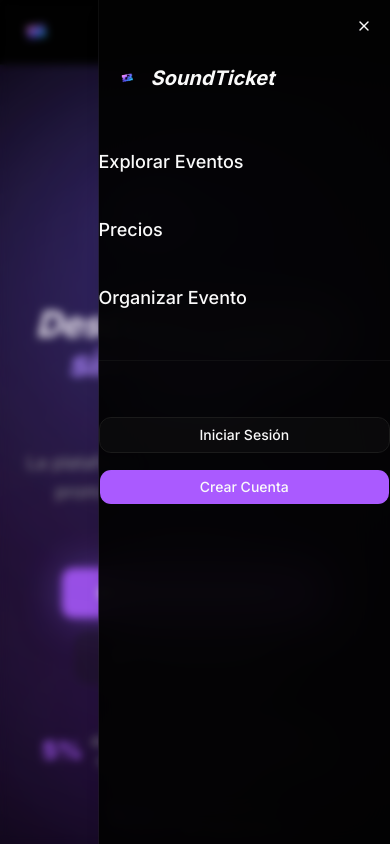
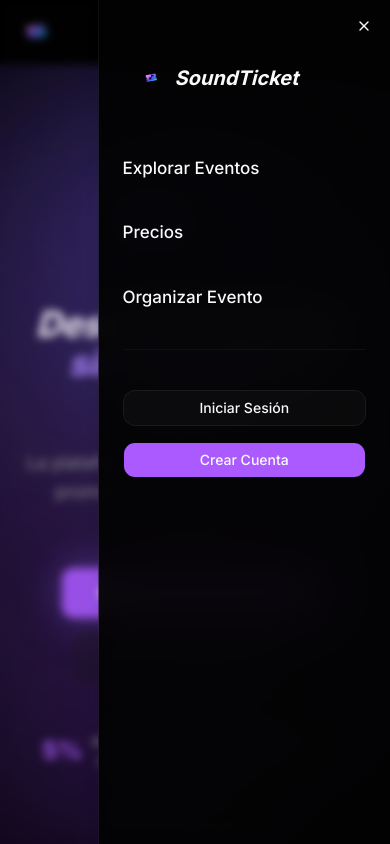
Before and after one commit to soundticket/soundticket, a Next.js app: page / in a window 390 px wide. Both pictures are taken after a click on the button 356 px from the left and 32 px from the top of the page. Shown: the top 844 px of the page. Built offline with nearby package versions, Linux system fonts and the light colour scheme; no server answers; the database is empty.

Commit message:
style: mobile menu scroll behavior and haptic active states for buttons

```diff
--- a/src/components/navbar.tsx
+++ b/src/components/navbar.tsx
@@ -27,6 +27,7 @@ export function Navbar() {
     const [authUser, setAuthUser] = useState<any>(null);
     const [dbUser, setDbUser] = useState<any>(null);
     const [loading, setLoading] = useState(true);
+    const [isOpen, setIsOpen] = useState(false);
 
     const supabase = createBrowserClient(
         process.env.NEXT_PUBLIC_SUPABASE_URL!,
@@ -156,65 +157,67 @@ export function Navbar() {
 
                     {/* Mobile Menu (Sheet) */}
                     <div className="md:hidden flex items-center">
-                        <Sheet>
-                            <SheetTrigger className="hover:bg-primary/10 hover:text-primary transition-colors h-9 w-9 rounded-md inline-flex items-center justify-center">
-                                <Menu className="h-6 w-6" />
+                        <Sheet open={isOpen} onOpenChange={setIsOpen}>
+                            <SheetTrigger className="hover:bg-primary/10 hover:text-primary transition-colors h-10 w-10 rounded-md inline-flex items-center justify-center active:scale-95 active:bg-primary/20">
+                                <Menu className="h-7 w-7" />
                             </SheetTrigger>
-                            <SheetContent side="right" className="w-[80vw] sm:w-[350px] flex flex-col pt-12 border-l border-border/50 bg-background/95 backdrop-blur-xl">
-                                <SheetHeader>
-                                    <SheetTitle className="text-left flex items-center gap-3 font-bold text-xl italic mb-4">
+                            <SheetContent side="right" className="w-[85vw] sm:w-[350px] flex flex-col pt-12 px-6 border-l border-border/50 bg-background/95 backdrop-blur-xl h-full overflow-hidden">
+                                <SheetHeader className="mb-6 shrink-0">
+                                    <SheetTitle className="text-left flex items-center gap-3 font-bold text-xl italic">
                                         <Image src="/icon.png" alt="SoundTicket" width={24} height={24} className="h-6 w-6 object-contain" />
                                         SoundTicket
                                     </SheetTitle>
                                 </SheetHeader>
-                                <nav className="flex flex-col gap-6 text-lg font-medium flex-1 overflow-y-auto pb-8">
-                                    <Link href="/explore" className="hover:text-primary transition-colors flex items-center py-2">Explorar Eventos</Link>
-                                    <Link href="/pricing" className="hover:text-primary transition-colors flex items-center py-2">Precios</Link>
+                                <nav className="flex flex-col gap-6 text-[17px] font-medium flex-1 overflow-y-auto pb-safe pb-16 scrollbar-hide">
+                                    <Link href="/explore" onClick={() => setIsOpen(false)} className="hover:text-primary transition-colors flex items-center py-2 active:opacity-50">Explorar Eventos</Link>
+                                    <Link href="/pricing" onClick={() => setIsOpen(false)} className="hover:text-primary transition-colors flex items-center py-2 active:opacity-50">Precios</Link>
 
                                     {dbUser?.organizerStatus === 'APPROVED' ? (
-                                        <Link href="/dashboard" className="text-primary hover:opacity-80 transition-opacity flex items-center py-2 gap-2">
+                                        <Link href="/dashboard" onClick={() => setIsOpen(false)} className="text-primary hover:opacity-80 transition-opacity flex items-center py-2 gap-2 active:scale-95 origin-left">
                                             <LayoutDashboard className="w-5 h-5" /> Panel Organizador
                                         </Link>
                                     ) : (
-                                        <Link href="/organizer" className="hover:text-primary transition-colors flex items-center py-2">Organizar Evento</Link>
+                                        <Link href="/organizer" onClick={() => setIsOpen(false)} className="hover:text-primary transition-colors flex items-center py-2 active:opacity-50">Organizar Evento</Link>
                                     )}
 
                                     {dbUser?.role === 'ADMIN' && (
-                                        <Link href="/admin/dashboard" className="text-primary font-bold hover:opacity-80 transition-opacity flex items-center py-2 gap-2">
+                                        <Link href="/admin/dashboard" onClick={() => setIsOpen(false)} className="text-primary font-bold hover:opacity-80 transition-opacity flex items-center py-2 gap-2 active:scale-95 origin-left">
                                             <ShieldAlert className="w-5 h-5" /> Admin Dashboard
                                         </Link>
                                     )}
 
-                                    <div className="h-px bg-border/50 w-full my-4" />
+                                    <div className="h-px bg-border/50 w-full my-2 shrink-0" />
 
                                     {loading ? (
-                                        <div className="h-10 w-full bg-muted/30 animate-pulse rounded-md mt-4" />
+                                        <div className="h-10 w-full bg-muted/30 animate-pulse rounded-md mt-2" />
                                     ) : authUser ? (
-                                        <div className="flex flex-col gap-6">
-                                            <Link href="/profile" className="flex items-center gap-3 hover:text-primary transition-colors py-2">
+                                        <div className="flex flex-col gap-5 mt-2">
+                                            <Link href="/profile" onClick={() => setIsOpen(false)} className="flex items-center gap-3 hover:text-primary transition-colors py-2 active:opacity-50">
                                                 <User className="h-5 w-5" /> Mi Perfil
                                             </Link>
-                                            <Link href="/profile/history" className="flex items-center gap-3 hover:text-primary transition-colors py-2">
+                                            <Link href="/profile/history" onClick={() => setIsOpen(false)} className="flex items-center gap-3 hover:text-primary transition-colors py-2 active:opacity-50">
                                                 <Ticket className="h-5 w-5" /> Mis Entradas
                                             </Link>
                                             <button
-                                                onClick={handleSignOut}
-                                                className="flex items-center gap-3 text-red-500 text-left hover:text-red-400 transition-colors py-2 w-full mt-4"
+                                                onClick={() => { setIsOpen(false); handleSignOut(); }}
+                                                className="flex items-center gap-3 text-red-500 text-left hover:text-red-400 transition-colors py-2 w-full mt-2 active:opacity-50"
                                             >
                                                 <LogOut className="h-5 w-5" /> Cerrar sesión
                                             </button>
                                         </div>
                                     ) : (
-                                        <div className="flex flex-col gap-4 mt-4">
+                                        <div className="flex flex-col gap-4 mt-2 mb-8">
                                             <Link
                                                 href="/login"
-                                                className={cn(buttonVariants({ variant: "outline", size: "lg" }), "w-full justify-center")}
+                                                onClick={() => setIsOpen(false)}
+                                                className={cn(buttonVariants({ variant: "outline", size: "lg" }), "w-full justify-center active:scale-[0.98]")}
                                             >
                                                 Iniciar Sesión
                                             </Link>
                                             <Link
                                                 href="/register"
-                                                className={cn(buttonVariants({ variant: "default", size: "lg" }), "w-full justify-center bg-primary hover:bg-primary/90")}
+                                                onClick={() => setIsOpen(false)}
+                                                className={cn(buttonVariants({ variant: "default", size: "lg" }), "w-full justify-center bg-primary hover:bg-primary/90 active:scale-[0.98]")}
                                             >
                                                 Crear Cuenta
                                             </Link>
```
Also changed, not shown: public/sw.js.
